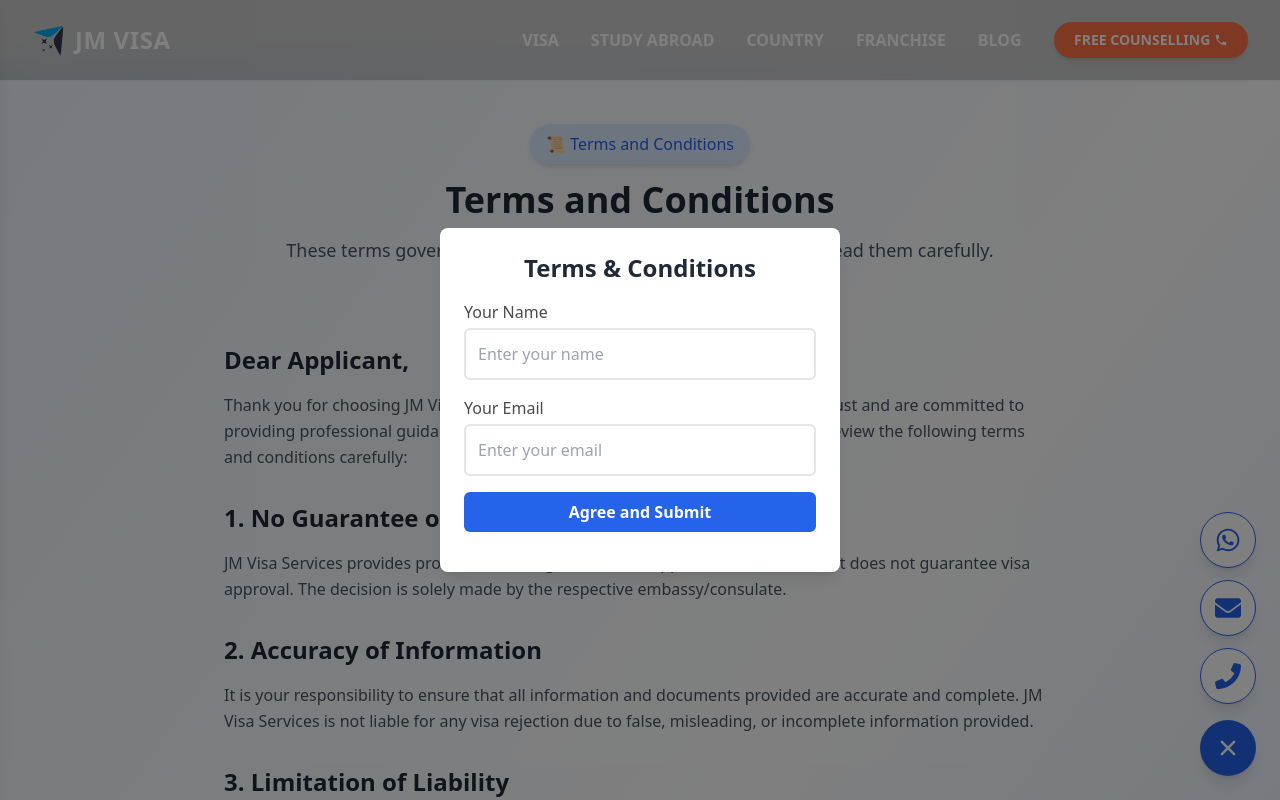
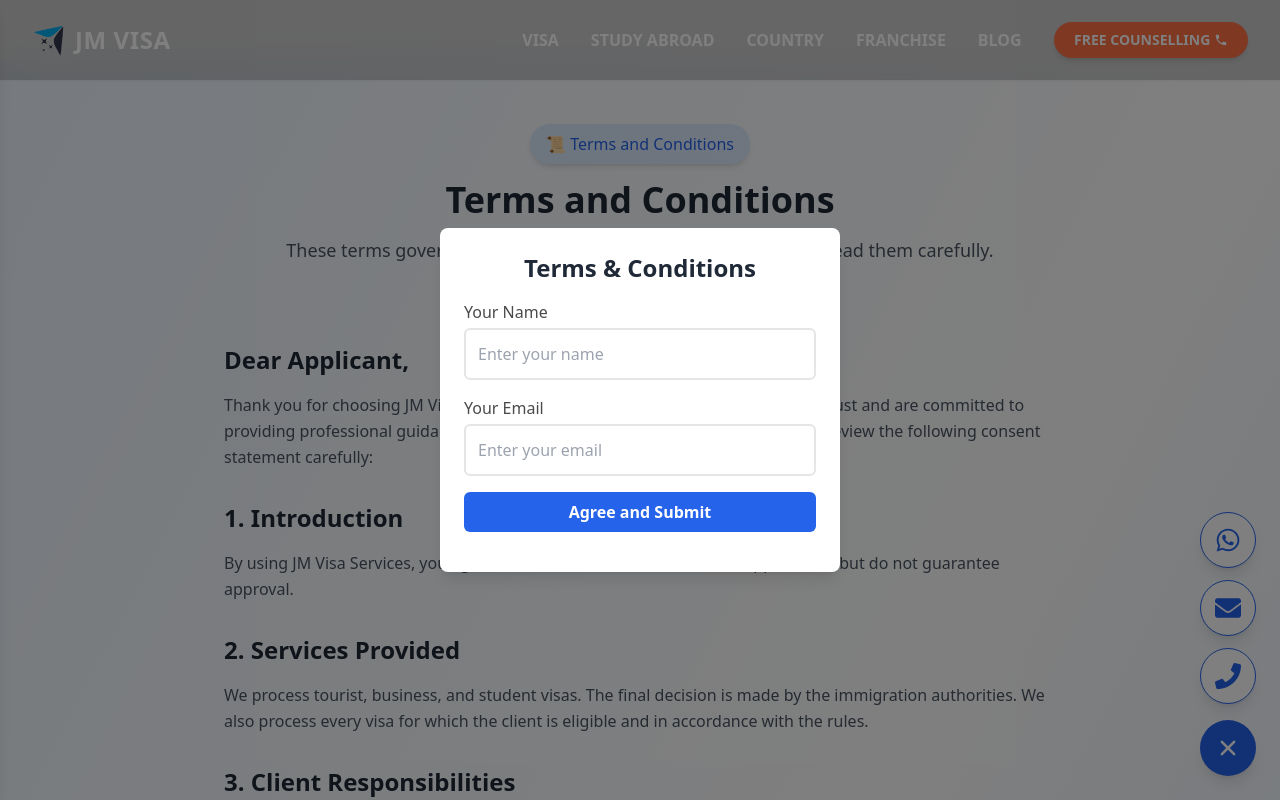
Before and after one commit to AneeVerse/JM-Visa, a Next.js app: page /terms-and-condition in a window 1280 px wide. Shown: the top 800 px of the page. Built offline with nearby package versions, Linux system fonts and the light colour scheme.

Commit message:
Restore original detailed Terms and Conditions structure

```diff
--- a/src/app/(home)/terms-and-condition/page.js
+++ b/src/app/(home)/terms-and-condition/page.js
@@ -27,39 +27,90 @@ const TermsAndConditions = () => {
           <section className="mb-8">
             <h2 className="text-2xl font-bold text-gray-800 mb-4">Dear Applicant,</h2>
             <p className="text-gray-600 leading-relaxed">
-              Thank you for choosing JM Visa Services for your visa assistance. We value your trust and are committed to providing professional guidance throughout the visa application process. Kindly review the following terms and conditions carefully:
+              Thank you for choosing JM Visa Services for your visa assistance. We value your trust and are committed to providing professional guidance throughout the visa application process. Kindly review the following consent statement carefully:
             </p>
           </section>
 
-          {/* No Guarantee of Visa Approval */}
+          {/* Introduction */}
           <section className="mb-8">
-            <h2 className="text-2xl font-bold text-gray-800 mb-4">1. No Guarantee of Visa Approval</h2>
+            <h2 className="text-2xl font-bold text-gray-800 mb-4">1. Introduction</h2>
             <p className="text-gray-600 leading-relaxed">
-              JM Visa Services provides professional visa guidance and application assistance but does not guarantee visa approval. The decision is solely made by the respective embassy/consulate.
+              By using JM Visa Services, you agree to our terms. We assist with visa applications but do not guarantee approval.
             </p>
           </section>
 
-          {/* Accuracy of Information */}
+          {/* Services Provided */}
           <section className="mb-8">
-            <h2 className="text-2xl font-bold text-gray-800 mb-4">2. Accuracy of Information</h2>
+            <h2 className="text-2xl font-bold text-gray-800 mb-4">2. Services Provided</h2>
             <p className="text-gray-600 leading-relaxed">
-              It is your responsibility to ensure that all information and documents provided are accurate and complete. JM Visa Services is not liable for any visa rejection due to false, misleading, or incomplete information provided.
+              We process tourist, business, and student visas. The final decision is made by the immigration authorities. We also process every visa for which the client is eligible and in accordance with the rules.
+            </p>
+          </section>
+
+          {/* Client Responsibilities */}
+          <section className="mb-8">
+            <h2 className="text-2xl font-bold text-gray-800 mb-4">3. Client Responsibilities</h2>
+            <ul className="list-disc ml-4 text-gray-600 leading-relaxed space-y-2">
+              <li className="ml-1 [&>*]:ml-[-1.25rem]">Clients must provide accurate documents and comply with visa rules.</li>
+              <li className="ml-1 [&>*]:ml-[-1.25rem]">We process and hand over your visa but are not responsible for your actions afterward.</li>
+              <li className="ml-1 [&>*]:ml-[-1.25rem]">We issue tourist visa, if you do any illegal activities on this visa at any country, we are not responsible.</li>
+            </ul>
+          </section>
+
+          {/* Fees and Payments */}
+          <section className="mb-8">
+            <h2 className="text-2xl font-bold text-gray-800 mb-4">4. Fees and Payments</h2>
+            <ul className="list-disc ml-4 text-gray-600 leading-relaxed space-y-2">
+              <li className="ml-1 [&>*]:ml-[-1.25rem]">Service fees cover processing and consultation only; embassy fees are separate.</li>
+              <li className="ml-1 [&>*]:ml-[-1.25rem]">Our Service Fees are non-refundable once processing begins.</li>
+            </ul>
+          </section>
+
+          {/* No Guarantee of Approval */}
+          <section className="mb-8">
+            <h2 className="text-2xl font-bold text-gray-800 mb-4">5. No Guarantee of Approval</h2>
+            <p className="text-gray-600 leading-relaxed">
+              The visa decision rests solely with the consulate/embassy, and we have no control or influence over their decision.
+            </p>
+          </section>
+
+          {/* Confidentiality */}
+          <section className="mb-8">
+            <h2 className="text-2xl font-bold text-gray-800 mb-4">6. Confidentiality</h2>
+            <p className="text-gray-600 leading-relaxed">
+              We protect your data but are not liable for breaches beyond our control.
             </p>
           </section>
 
           {/* Limitation of Liability */}
           <section className="mb-8">
-            <h2 className="text-2xl font-bold text-gray-800 mb-4">3. Limitation of Liability</h2>
+            <h2 className="text-2xl font-bold text-gray-800 mb-4">7. Limitation of Liability</h2>
             <p className="text-gray-600 leading-relaxed">
-              JM Visa Services will not be held responsible for any visa rejection, processing delays, or travel disruptions resulting from decisions made by the embassy/consulate.
+              We are not responsible for delays, rejections, or policy changes by immigration authorities.
             </p>
           </section>
 
-          {/* Non-Refundable Payments */}
+          {/* Refund Policy */}
           <section className="mb-8">
-            <h2 className="text-2xl font-bold text-gray-800 mb-4">4. Non-Refundable Payments</h2>
+            <h2 className="text-2xl font-bold text-gray-800 mb-4">8. Refund Policy</h2>
             <p className="text-gray-600 leading-relaxed">
-              All payments made to the embassy and JM Visa Services are strictly non-refundable, regardless of the outcome of the visa application.
+              No refunds are issued after submission, even if the visa is rejected.
+            </p>
+          </section>
+
+          {/* Termination of Services */}
+          <section className="mb-8">
+            <h2 className="text-2xl font-bold text-gray-800 mb-4">9. Termination of Services</h2>
+            <p className="text-gray-600 leading-relaxed">
+              We may refuse service for false information, non-payment, or unethical conduct.
+            </p>
+          </section>
+
+          {/* Governing Law */}
+          <section className="mb-8">
+            <h2 className="text-2xl font-bold text-gray-800 mb-4">10. Governing Law</h2>
+            <p className="text-gray-600 leading-relaxed">
+              These terms are governed by the laws of our country.
             </p>
           </section>
 
```
